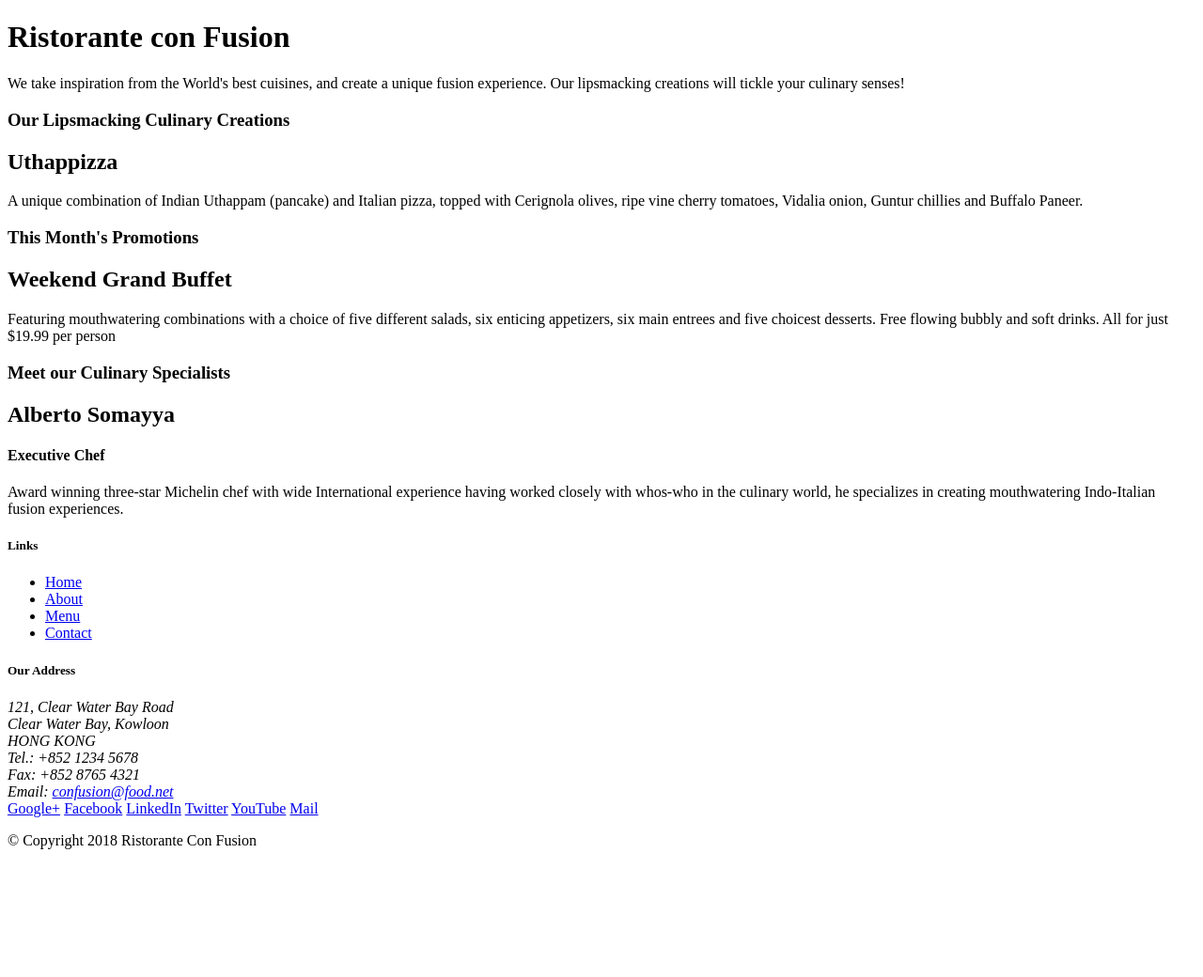
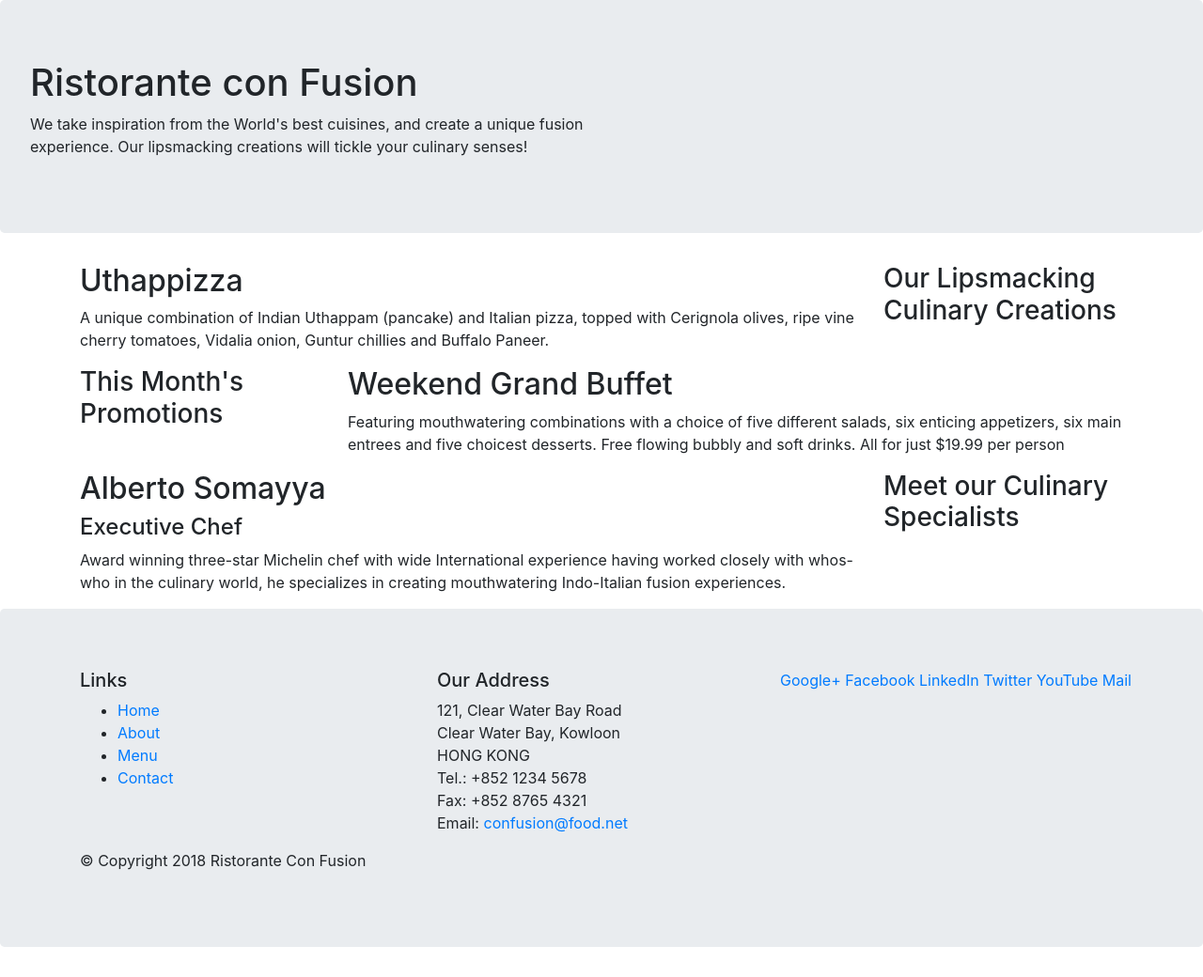
Before and after one commit to shubhamstw/project, a website: page Bootstrap4/conFusion/index.html in a window 1280 px wide. Shown: the whole page at 94% size. Before the commit the page ends 920 px from the top, so only its background shows below. Drawn offline with nearby package versions, Linux system fonts and the light colour scheme.

Commit message:
Bootstrap grod 1

```diff
--- a/Bootstrap4/conFusion/index.html
+++ b/Bootstrap4/conFusion/index.html
@@ -2,51 +2,59 @@
 <html lang="en">
 
 <head>
-    <title>Ristorante Con Fusion</title>
+     <!-- Required meta tags always come first -->
+    <meta charset="utf-8">
+    <meta name="viewport" content="width=device-width, initial-scale=1, shrink-to-fit=no">
+    <meta http-equiv="x-ua-compatible" content="ie=edge">
+
+    <!-- Bootstrap CSS
+    <link rel="stylesheet" href=node_modules/bootstrap/dist/css/bootstrap.min.css">-->
+    <link rel="stylesheet" href="https://stackpath.bootstrapcdn.com/bootstrap/4.3.1/css/bootstrap.min.css" integrity="sha384-ggOyR0iXCbMQv3Xipma34MD+dH/1fQ784/j6cY/iJTQUOhcWr7x9JvoRxT2MZw1T" crossorigin="anonymous">
+    <title>Ristorante con Fusion</title>
 </head>
 
 <body>
 
-    <header>
-        <div>
-            <div>
-                <div>
+    <header class="jumbotron">
+        <div class="conatiner">
+            <div class="row">
+                <div class="col-xs-12 col-sm-6 ">
                     <h1>Ristorante con Fusion</h1>
                     <p>We take inspiration from the World's best cuisines, and create a unique fusion experience. Our lipsmacking creations will tickle your culinary senses!</p>
                 </div>
-                <div>
+                <div class="col-sm-6">
                 </div>
             </div>
         </div>
     </header>
 
-    <div>
-        <div>
-            <div>
+    <div class="container">
+        <div class="row">
+            <div class="col-xs-12 col-sm-4 col-md-3 order-sm-last">
                 <h3>Our Lipsmacking Culinary Creations</h3>
             </div>
-            <div>
+            <div class="col-sm-8 col-md-9 order-sm-first">
                 <h2>Uthappizza</h2>
                 <p>A unique combination of Indian Uthappam (pancake) and Italian pizza, topped with Cerignola olives, ripe vine cherry tomatoes, Vidalia onion, Guntur chillies and Buffalo Paneer.</p>
             </div>
         </div>
 
 
-        <div>
-            <div>
+        <div  class="row">
+            <div class="col-xs-12 col-sm-4 col-md-3">
                 <h3>This Month's Promotions</h3>
             </div>
-            <div>
+            <div class="col-sm-8 col-md-9">
                 <h2>Weekend Grand Buffet</h2>
                 <p>Featuring mouthwatering combinations with a choice of five different salads, six enticing appetizers, six main entrees and five choicest desserts. Free flowing bubbly and soft drinks. All for just $19.99 per person </p>
             </div>
         </div>
 
-        <div>
-            <div>
+        <div class="row">
+            <div class="col-xs-12 col-sm-4 col-md-3 order-sm-last">
                 <h3>Meet our Culinary Specialists</h3>
             </div>
-            <div>
+            <div class="col-sm-8 col-md-9 order-sm-first">
                 <h2>Alberto Somayya</h2>
                 <h4>Executive Chef</h4>
                 <p>Award winning three-star Michelin chef with wide International experience having worked closely with whos-who in the culinary world, he specializes in creating mouthwatering Indo-Italian fusion experiences. </p>
@@ -54,10 +62,10 @@
         </div>
     </div>
 
-    <footer>
-        <div>
-            <div>
-                <div>
+    <footer class="jumbotron">
+        <div class="container">
+            <div class="row">
+                <div class="col-xs-6 col-sm-4">
                     <h5>Links</h5>
                     <ul>
                         <li><a href="#">Home</a></li>
@@ -66,7 +74,7 @@
                         <li><a href="#">Contact</a></li>
                     </ul>
                 </div>
-                <div>
+                <div class="col-xs-6 col-sm-4">
                     <h5>Our Address</h5>
                     <address>
 		              121, Clear Water Bay Road<br>
@@ -77,8 +85,8 @@
 		              Email: <a href="mailto:confusion@food.net">confusion@food.net</a>
 		           </address>
                 </div>
-                <div>
-                    <div>
+                <div class="row">
+                    <div class="col-xs-12 col sm-4 col-auto">
                         <a href="http://google.com/+">Google+</a>
                         <a href="http://www.facebook.com/profile.php?id=">Facebook</a>
                         <a href="http://www.linkedin.com/in/">LinkedIn</a>
@@ -87,15 +95,21 @@
                         <a href="mailto:">Mail</a>
                     </div>
                 </div>
-           </div>
-           <div>
-                <div>
+            </div>
+           <div class="row">
+                <div class="col-auto">
                     <p>© Copyright 2018 Ristorante Con Fusion</p>
                 </div>
            </div>
         </div>
     </footer>
-
+     <!-- jQuery first, then Popper.js, then Bootstrap JS.
+    <script src="node_modules/jquery/dist/jquery.slim.min.js"></script>
+    <script src="node_modules/popper.js/dist/umd/popper.min.js"></script>
+    <script src="node_modules/bootstrap/dist/js/bootstrap.min.js"></script>-->
+    <script src="https://code.jquery.com/jquery-3.3.1.slim.min.js" integrity="sha384-q8i/X+965DzO0rT7abK41JStQIAqVgRVzpbzo5smXKp4YfRvH+8abtTE1Pi6jizo" crossorigin="anonymous"></script>
+    <script src="https://cdnjs.cloudflare.com/ajax/libs/popper.js/1.14.7/umd/popper.min.js" integrity="sha384-UO2eT0CpHqdSJQ6hJty5KVphtPhzWj9WO1clHTMGa3JDZwrnQq4sF86dIHNDz0W1" crossorigin="anonymous"></script>
+    <script src="https://stackpath.bootstrapcdn.com/bootstrap/4.3.1/js/bootstrap.min.js" integrity="sha384-JjSmVgyd0p3pXB1rRibZUAYoIIy6OrQ6VrjIEaFf/nJGzIxFDsf4x0xIM+B07jRM" crossorigin="anonymous"></script>
 </body>
 
 </html>
```
